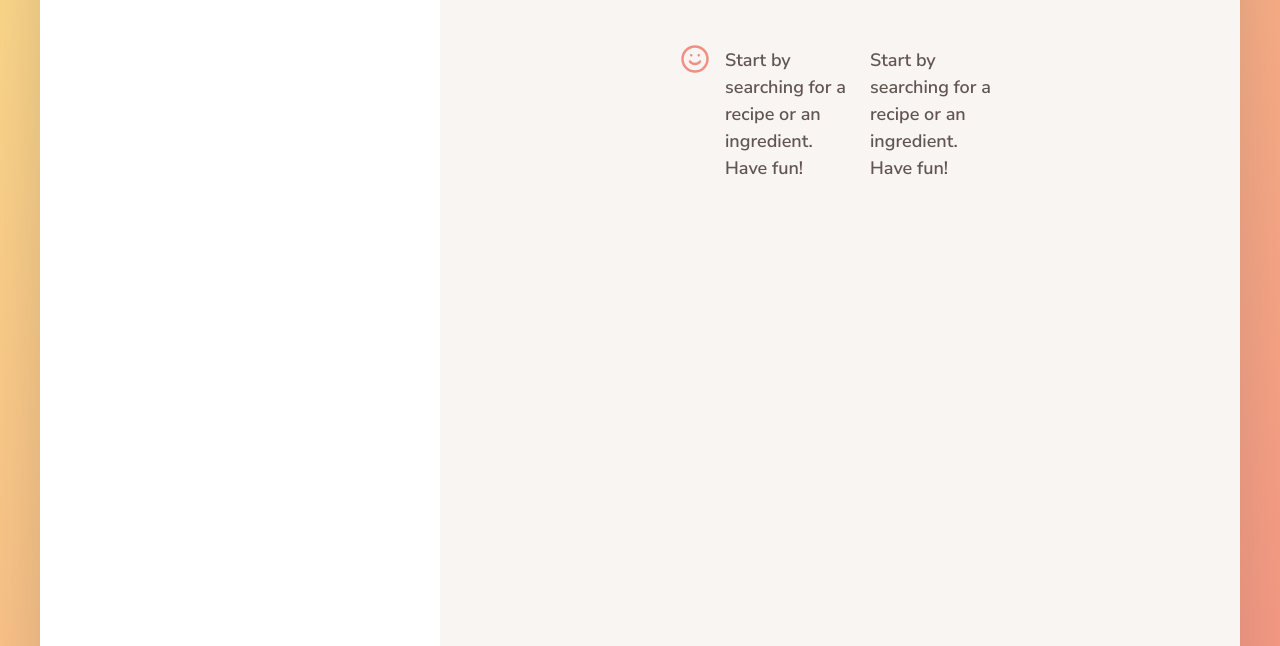
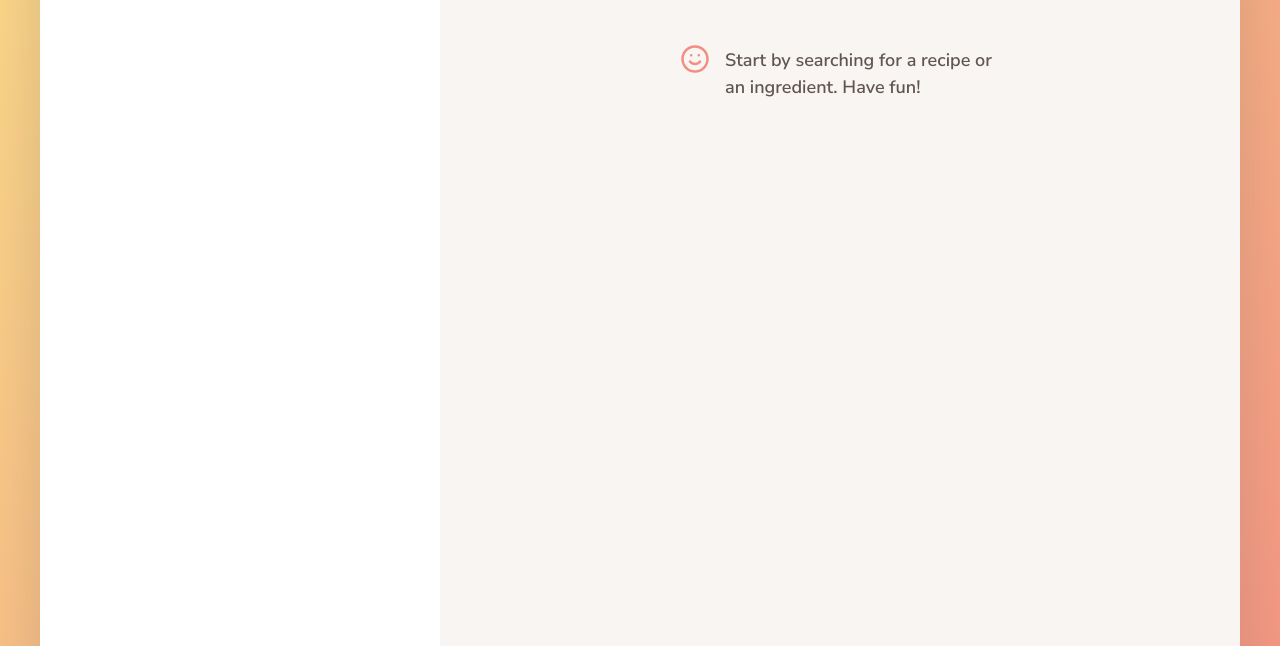
Before and after one commit to Arthcannon/forkify, a website built with Parcel: page index.html in a window 1280 px wide. Shown: the part 154-800 px from the top of the page. Built offline with nearby package versions, Linux system fonts and the light colour scheme.

Commit message:
Cleaning files

```diff
--- a/index.html
+++ b/index.html
@@ -129,7 +129,6 @@
               <use href="src/img/icons.svg#icon-smile"></use>
             </svg>
           </div>
-          <p>Start by searching for a recipe or an ingredient. Have fun!</p>
           <p>Start by searching for a recipe or an ingredient. Have fun!</p>
         </div>
 
```
